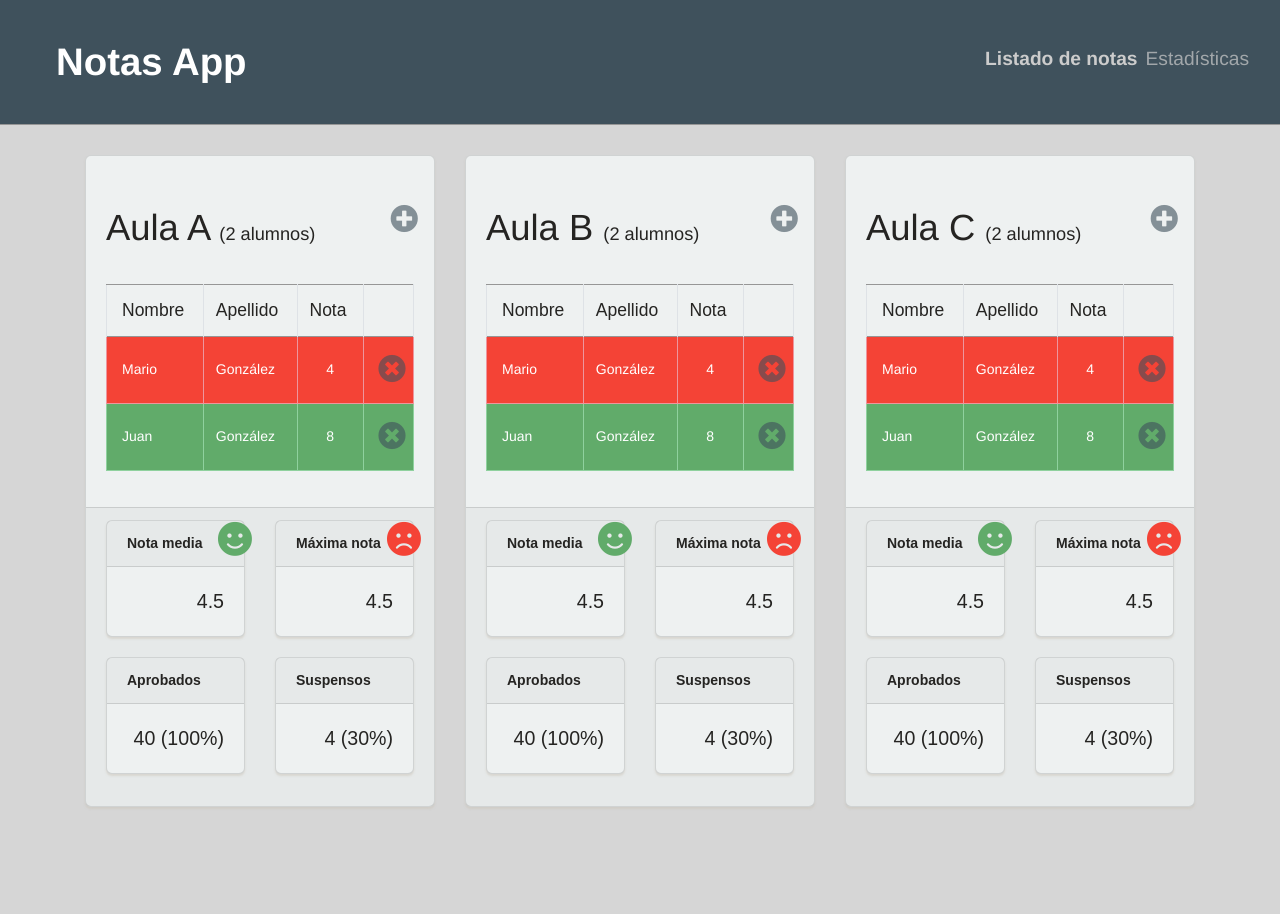
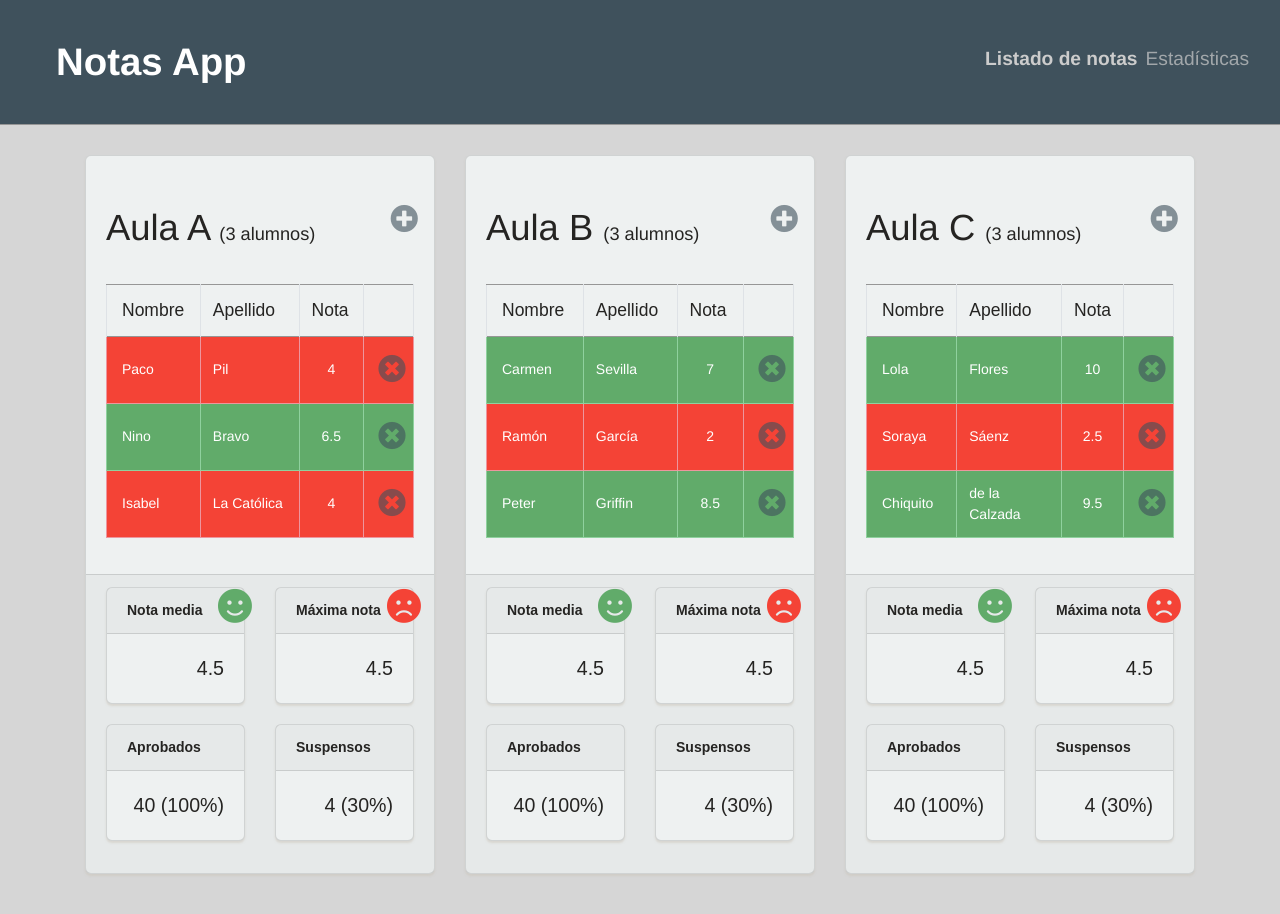
Before and after one commit to Formacion-Frameworks-JavaScript/notas-react, a React (Create React App) app: page / in a window 1280 px wide. Shown: the top 914 px of the page. Before the commit the page ends 857 px from the top, so only its background shows below. Built offline with nearby package versions, Linux system fonts and the light colour scheme.

Commit message:
Pasamos las notas al componente Aula

```diff
--- a/src/App.js
+++ b/src/App.js
@@ -35,6 +35,7 @@ function App() {
               <Aula
                 letra={letraAula}
                 key={letraAula}
+                notas={notas.filter(nota => nota.aula === letraAula)}
                 muestraFormulario={muestraFormulario}
                 onAbreFormulario={abreFormulario}
               />
--- a/src/componentes/Aula.js
+++ b/src/componentes/Aula.js
@@ -1,10 +1,10 @@
 export const Aula = props => {
-    const { letra, muestraFormulario, onAbreFormulario } = props;
+    const { letra, notas, muestraFormulario, onAbreFormulario } = props;
     return (
         <div className="col">
             <div className="card">
                 <div className="header row">
-                    <h2 className="col-10">Aula {letra} <span>(2 alumnos)</span></h2>
+                    <h2 className="col-10">Aula {letra} <span>({notas.length} alumnos)</span></h2>
                     {
                         !muestraFormulario &&
                         <div className="col-2 anyadir">
@@ -25,26 +25,20 @@ export const Aula = props => {
                             </tr>
                         </thead>
                         <tbody>
-                            <tr className="table-danger">
-                                <td>Mario</td>
-                                <td>González</td>
-                                <td className="text-center">4</td>
+                            {
+                                notas.map(alumno =>
+                                    <tr className={alumno.nota >= 5 ? "table-success" : "table-danger"}>
+                                        <td>{alumno.nombre}</td>
+                                        <td>{alumno.apellido}</td>
+                                        <td className="text-center">{alumno.nota}</td>
                                         <td>
                                             <a href="#" className="borrar">
                                                 <i className="fa fa-times-circle"></i>
                                             </a>
                                         </td>
                                     </tr>
-                            <tr className="table-success">
-                                <td>Juan</td>
-                                <td>González</td>
-                                <td className="text-center">8</td>
-                                <td>
-                                    <a href="#" className="borrar">
-                                        <i className="fa fa-times-circle"></i>
-                                    </a>
-                                </td>
-                            </tr>
+                                )
+                            }
                         </tbody>
                     </table>
                 </div>
```
Lines whose indentation alone changed are shown as unchanged.
